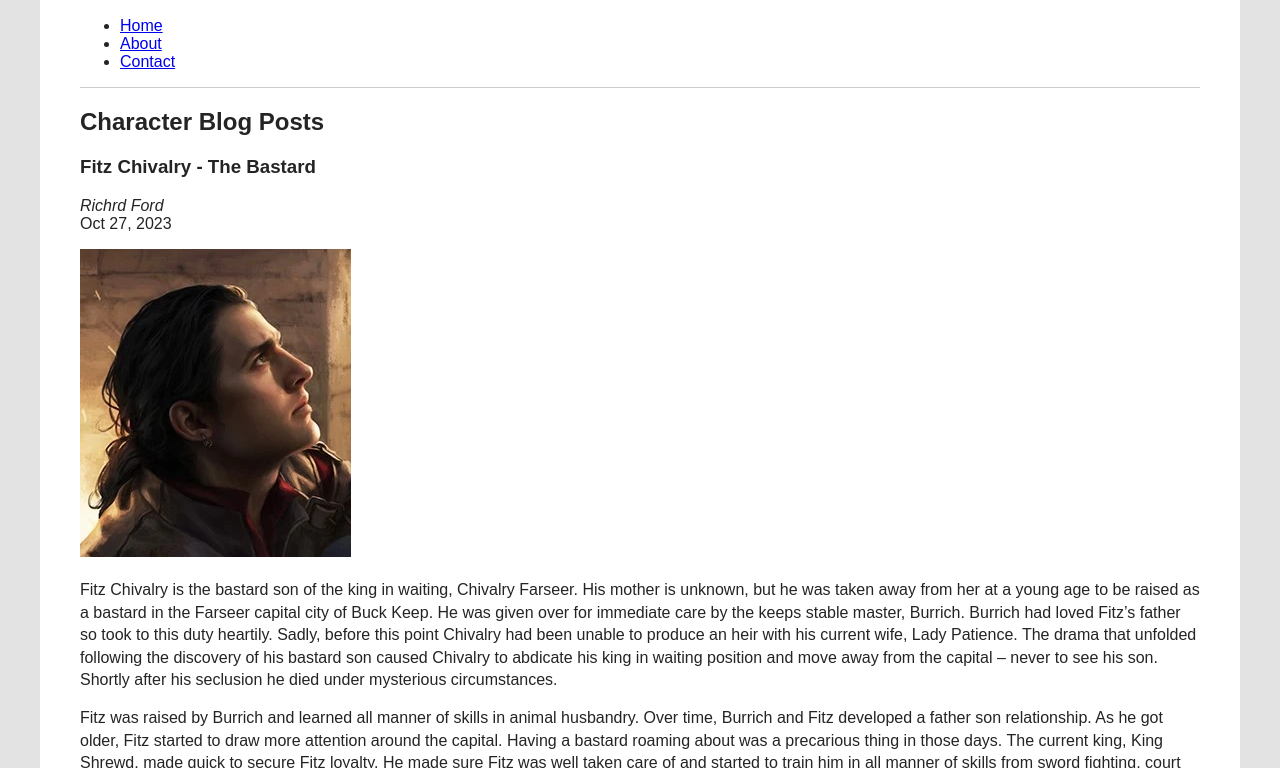
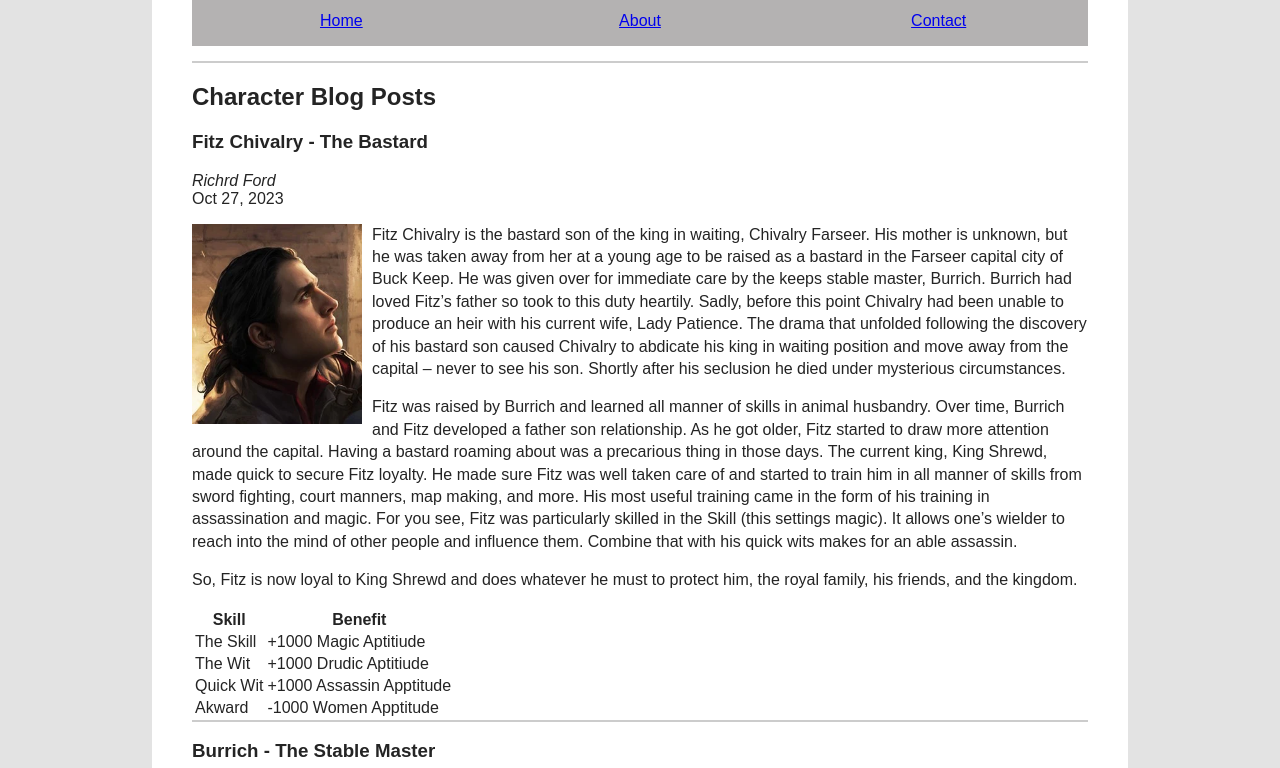
Before and after one commit to Rapids00122/mi349_blog, a plain HTML site: page index.html in a window 1280 px wide. Shown: the part 182-950 px from the top of the page. Drawn offline with Linux system fonts and the light colour scheme.

Commit message:
BIG NAV AND HEADER CHANGES

```diff
--- a/index.html
+++ b/index.html
@@ -10,7 +10,8 @@
   <body>
     <header>
       <h1>Assassin's Apprentice</h1>
-        <p>By Robin Hobb</p>
+      <address>By Robin Hobb</address>
+    </header>
     <nav>
         <ul>
           <li><a href="index.html">Home</a></li>
@@ -18,15 +19,13 @@
           <li><a href="contact.html">Contact</a></li>
         </ul>
     </nav>
-    </header>
     <section id="blog">
       <h2>Character Blog Posts</h2>
       <article class="blog-post">
         <h3>Fitz Chivalry - The Bastard</h3>
         <address>Richrd Ford</address>
         <time datetime="2023-10-27" title="October 27, 2023">Oct 27, 2023</time>
-        <p><img src="/images/Fitz.webp" alt="Image of Fitz Chivalry's face"></p>
-        <p>Fitz Chivalry is the bastard son of the king in waiting, Chivalry Farseer. His mother is unknown, but he was taken away from her at a young age to be raised as a bastard in the Farseer capital city of Buck Keep. He was given over for immediate care by the keeps stable master, Burrich. Burrich had loved Fitz’s father so took to this duty heartily. Sadly, before this point Chivalry had been unable to produce an heir with his current wife, Lady Patience. The drama that unfolded following the discovery of his bastard son caused Chivalry to abdicate his king in waiting position and move away from the capital – never to see his son. Shortly after his seclusion he died under mysterious circumstances.</p>
+        <p><img class="blog-img" src="images/Fitz.webp" alt="Image of Fitz Chivalry's face">Fitz Chivalry is the bastard son of the king in waiting, Chivalry Farseer. His mother is unknown, but he was taken away from her at a young age to be raised as a bastard in the Farseer capital city of Buck Keep. He was given over for immediate care by the keeps stable master, Burrich. Burrich had loved Fitz’s father so took to this duty heartily. Sadly, before this point Chivalry had been unable to produce an heir with his current wife, Lady Patience. The drama that unfolded following the discovery of his bastard son caused Chivalry to abdicate his king in waiting position and move away from the capital – never to see his son. Shortly after his seclusion he died under mysterious circumstances.</p>
 
         <p>Fitz was raised by Burrich and learned all manner of skills in animal husbandry. Over time, Burrich and Fitz developed a father son relationship. As he got older, Fitz started to draw more attention around the capital. Having a bastard roaming about was a precarious thing in those days. The current king, King Shrewd, made quick to secure Fitz loyalty. He made sure Fitz was well taken care of and started to train him in all manner of skills from sword fighting, court manners, map making, and more. His most useful training came in the form of his training in assassination and magic. For you see, Fitz was particularly skilled in the Skill (this settings magic). It allows one’s wielder to reach into the mind of other people and influence them. Combine that with his quick wits makes for an able assassin.</p>
 
@@ -59,8 +58,7 @@
         <h3>Burrich - The Stable Master</h3>
         <address>Richard Ford</address>
         <time datetime="2023-10-27" title="October 27, 2023">Oct 27, 2023</time>
-        <p><img src="/images/Burrich.jpg" alt="Image of Burrich's face"></p>
-        <p>Burrich is a steadfast and loyal character in "Assassin's Apprentice." He serves as the stable master at the keep, where he is known for his unwavering dedication to his duties and those under his care. He was deeply loyal to his previous master and king in waiting, Chivalry Farseer. His last command given to him by Chivalry was to care for young Fitz as best he could. He has a strong connection with all manner of animals.</p>
+        <p><img class="blog-img" src="images/Burrich.jpg" alt="Image of Burrich's face">Burrich is a steadfast and loyal character in "Assassin's Apprentice." He serves as the stable master at the keep, where he is known for his unwavering dedication to his duties and those under his care. He was deeply loyal to his previous master and king in waiting, Chivalry Farseer. His last command given to him by Chivalry was to care for young Fitz as best he could. He has a strong connection with all manner of animals.</p>
         <p>Burrich's rugged appearance, combined with his gentle yet firm nature, makes him a trusted figure in young Fitz's life. He plays a significant role in shaping Fitz's character and becomes a fatherly figure to the young protagonist, offering guidance and support as Fitz navigates the challenges of the world, he finds himself in.</p>
         <p>Burrich is a very matter of fact no beating around the bush personality. He believes in hard work and dedication and doesn’t like those who shirk their duties. This helps to mold Fitz into becoming a very strong working character who doesn’t mess around. This greatly improves his position in the court as others look to him for help and the king begins to give him more respect and responsibilities.</p>
       </article>
--- a/style.css
+++ b/style.css
@@ -4,11 +4,59 @@ html {
 
 body {
     font-family: Arial, Helvetica, sans-serif;
-    margin: 40px;
+    margin: 40px auto;
     padding: 40px;
+    width: 70%;
     color: #242424;
     border-top: 10px solid #242424;
     background: #fff;
+}
+
+img {
+    width: 100%;
+}
+
+.blog-img {
+    float: left;
+    width: 170px;
+    height: 200px;
+    margin-right: 10px;
+}
+
+header {
+
+}
+
+nav {
+    position: sticky;
+    top: 0;
+    background-color: #b4b2b2;
+    margin: 15px 0;
+}
+
+nav ul {
+    list-style-type: none;
+    padding: 0;
+    margin: 0;
+    display: flex;
+}
+
+
+nav li {
+    width: 100%;
+    height: 50px;
+}
+
+nav li a {
+    display: flex;
+    align-items: center;
+    justify-content: center;
+    width: 100%;
+    height: 100%;
+}
+
+nav li a:hover {
+    background-color: #ffffff;
 }
 
 h1 {
@@ -17,13 +65,13 @@ h1 {
 }
 
 p {
-        line-height: 1.4em;
+    line-height: 1.4em;
 }
 
 #blog {
-    border-top: 1px solid #ccc;
+    border-top: 2px solid #ccc;
 }
 
 .blog-post {
-    border-bottom: 1px solid #ccc;
+    border-bottom: 2px solid #ccc;
 }
```
Also changed, not shown: about.html (+2 -2 lines), contact.html (+1 -1 lines). Lines whose indentation alone changed are shown as unchanged.
